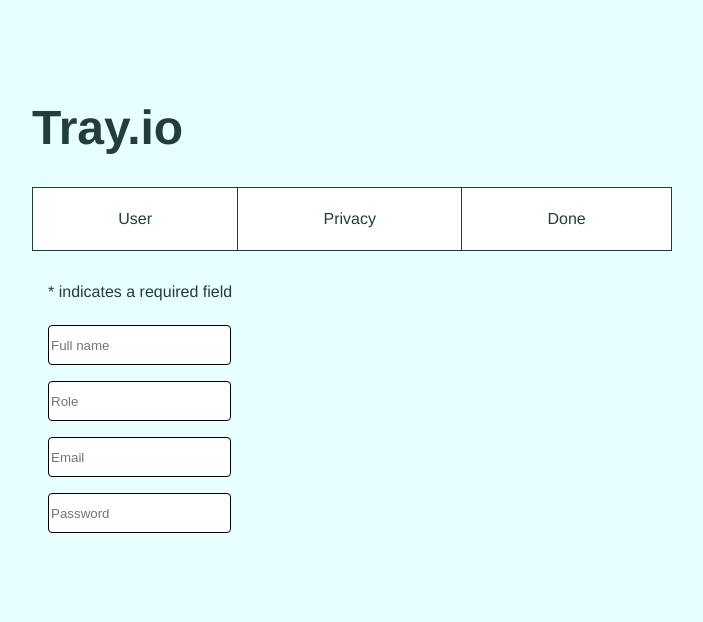
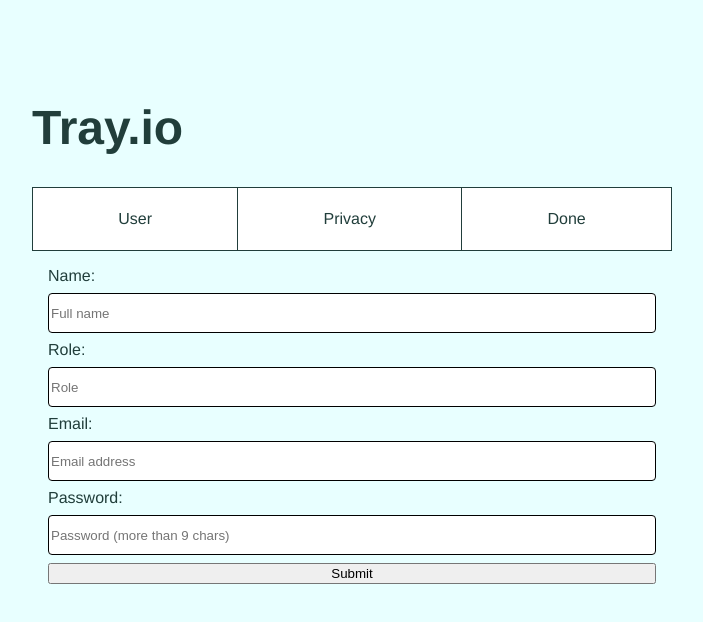
Before and after one commit to juliatan/tray-form, a React (Create React App) app: page / in a window 1280 px wide. Shown: the top 622 px of the page, without its empty margins (288-991 px from the left). Built offline with nearby package versions, Linux system fonts and the light colour scheme.

Commit message:
Working version of Formik

```diff
--- a/package.json
+++ b/package.json
@@ -6,6 +6,7 @@
     "@testing-library/jest-dom": "^4.2.4",
     "@testing-library/react": "^9.3.2",
     "@testing-library/user-event": "^7.1.2",
+    "formik": "^2.2.0",
     "node-sass": "^4.14.1",
     "react": "^16.13.1",
     "react-dom": "^16.13.1",
--- a/src/components/UserDetails/UserDetails.js
+++ b/src/components/UserDetails/UserDetails.js
@@ -1,95 +1,107 @@
-import React, { Component } from 'react';
-import Input from '../UI/Input/Input';
+import React from 'react';
+// import Input from '../UI/Input/Input';
+import { Formik } from 'formik';
 import classes from './UserDetails.module.scss';
 
-class UserDetails extends Component {
-  state = {
-    userDetailsElements: {
-      name: {
-        elementType: 'input',
-        elementConfig: {
-          type: 'text',
-          placeholder: 'Full name',
-        },
-        value: '',
-        validation: {
-          required: true,
-        },
-        valid: false,
-        touched: false,
-      },
-      role: {
-        elementType: 'input',
-        elementConfig: {
-          type: 'text',
-          placeholder: 'Role',
-        },
-        value: '',
-        validation: {
-          required: false,
-        },
-        valid: true,
-        touched: false,
-      },
-      email: {
-        elementType: 'input',
-        elementConfig: {
-          type: 'email',
-          placeholder: 'Email',
-        },
-        value: '',
-        validation: {
-          required: true,
-          // need to insert email check
-        },
-        valid: false,
-        touched: false,
-      },
-      password: {
-        elementType: 'input',
-        elementConfig: {
-          type: 'password',
-          placeholder: 'Password',
-        },
-        value: '',
-        validation: {
-          required: true,
-          minLength: 10,
-        },
-        valid: false,
-        touched: false,
-      },
-    },
-  };
+const userDetails = (props) => (
+  <div className={classes.UserDetails}>
+    <Formik
+      initialValues={{ email: '', password: '', name: '', role: '' }}
+      validate={(values) => {
+        const errors = {};
 
-  inputChangedHandler = () => {
-    // to write
-  };
+        if (!values.name) {
+          errors.name = 'Required';
+        }
 
-  render() {
-    const inputs = Object.keys(this.state.userDetailsElements).map((key) => {
-      const element = this.state.userDetailsElements[key];
-      return (
-        <Input
-          key={key}
-          elementType={element.elementType}
-          elementConfig={element.elementConfig}
-          value={element.value}
-          changed={(event) => this.inputChangedHandler(event, key)}
-          invalid={!element.valid}
-          shouldValidate={element.validation}
-          touched={element.touched}
-        />
-      );
-    });
+        if (!values.email) {
+          errors.email = 'Required';
+        } else if (
+          !/^[A-Z0-9._%+-]+@[A-Z0-9.-]+\.[A-Z]{2,}$/i.test(values.email)
+        ) {
+          errors.email = 'Invalid email address';
+        }
 
-    return (
-      <div className={classes.UserDetails}>
-        <p>* indicates a required field</p>
-        <form>{inputs}</form>
-      </div>
-    );
-  }
-}
+        if (!values.password) {
+          errors.password = 'Required';
+        } else if (values.password.length < 10) {
+          errors.password =
+            'Must be > 9 characters and include a number, uppercase and lowercase character';
+        } // include regex check
 
-export default UserDetails;
+        return errors;
+      }}
+      onSubmit={(values, { setSubmitting }) => {
+        {
+          props.saveUserDetails(JSON.stringify(values, null, 2));
+        }
+        // setTimeout(() => {
+        //   alert(JSON.stringify(values, null, 2));
+        //   setSubmitting(false);
+        // }, 400);
+      }}
+    >
+      {({
+        values,
+        errors,
+        touched,
+        handleChange,
+        handleBlur,
+        handleSubmit,
+        isSubmitting,
+        /* and other goodies */
+      }) => (
+        <form onSubmit={handleSubmit}>
+          <label htmlFor="name">Name:</label>
+          <input
+            type="text"
+            name="name"
+            placeholder="Full name"
+            onChange={handleChange}
+            onBlur={handleBlur}
+            value={values.name}
+          />
+          {errors.name && touched.name && errors.name}
+
+          <label htmlFor="role">Role:</label>
+          <input
+            type="text"
+            name="role"
+            placeholder="Role"
+            onChange={handleChange}
+            onBlur={handleBlur}
+            value={values.role}
+          />
+          {errors.role && touched.role && errors.role}
+
+          <label htmlFor="email">Email:</label>
+          <input
+            type="email"
+            name="email"
+            placeholder="Email address"
+            onChange={handleChange}
+            onBlur={handleBlur}
+            value={values.email}
+          />
+          {errors.email && touched.email && errors.email}
+
+          <label htmlFor="password">Password:</label>
+          <input
+            type="password"
+            name="password"
+            placeholder="Password (more than 9 chars)"
+            onChange={handleChange}
+            onBlur={handleBlur}
+            value={values.password}
+          />
+          {errors.password && touched.password && errors.password}
+          <button type="submit" disabled={isSubmitting}>
+            Submit
+          </button>
+        </form>
+      )}
+    </Formik>
+  </div>
+);
+
+export default userDetails;
--- a/src/hoc/Layout/Layout.js
+++ b/src/hoc/Layout/Layout.js
@@ -1,18 +1,26 @@
-import React from 'react';
+import React, { Component } from 'react';
 import FormTabs from '../../components/Navigation/FormTabs/FormTabs';
 import UserDetails from '../../components/UserDetails/UserDetails';
 import classes from './Layout.module.scss';
 
-const layout = (props) => (
+class Layout extends Component {
+  submitHandler = (data) => {
+    console.log(data);
+  };
+
+  render() {
+    return (
       <div className={classes.Layout}>
-    {props.children}
+        {this.props.children}
         <nav>
           <FormTabs />
         </nav>
         <div className={classes.Page}>
-      <UserDetails />
+          <UserDetails saveUserDetails={this.submitHandler} />
         </div>
       </div>
     );
+  }
+}
 
-export default layout;
+export default Layout;
```
Also changed, not shown: 1 other file (tests, documents, lock files or other folders). Lines whose indentation alone changed are shown as unchanged.
